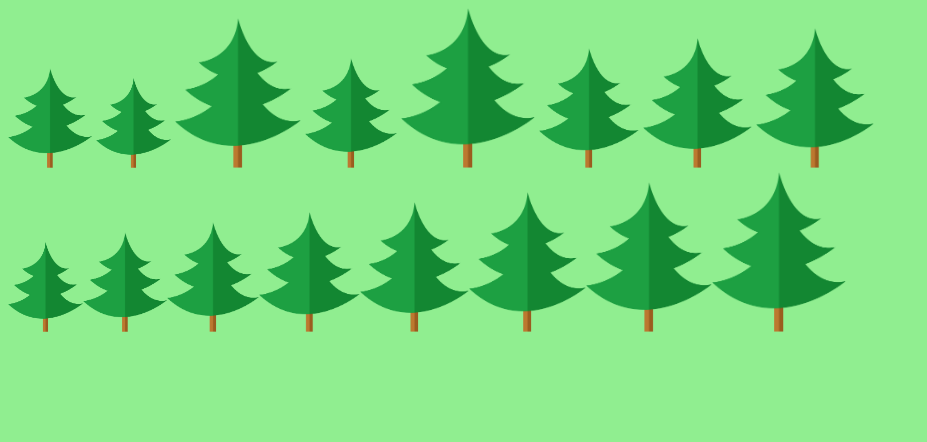
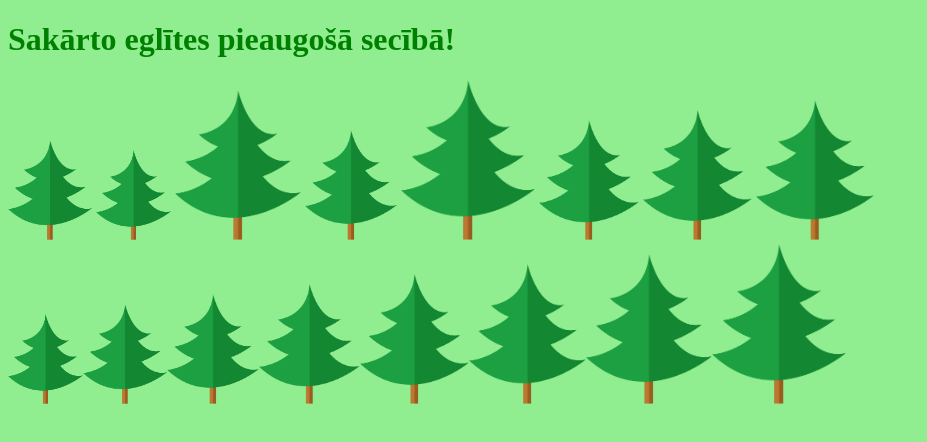
Before and after one commit to raivis-rasnacs/sortingTrees, a plain HTML site: page index.html in a window 1280 px wide. Shown: the whole page, without its empty margins (0-927 px from the left). Drawn offline with Linux system fonts and the light colour scheme.

Commit message:
Added heading

```diff
--- a/index.html
+++ b/index.html
@@ -7,6 +7,7 @@
     <link href="style.css" rel="stylesheet" type="text/css" />
   </head>
   <body>
+    <h1>Sakārto eglītes pieaugošā secībā!</h1>
     <img src="tree.png" height="100px" alt="egle">
     <img src="tree.png" height="90px" alt="egle">
     <img src="tree.png" height="150px" alt="egle">
--- a/style.css
+++ b/style.css
@@ -1,3 +1,7 @@
 body {
   background-color:lightgreen;
 }
+
+h1 {
+  color:green;
+}
```
